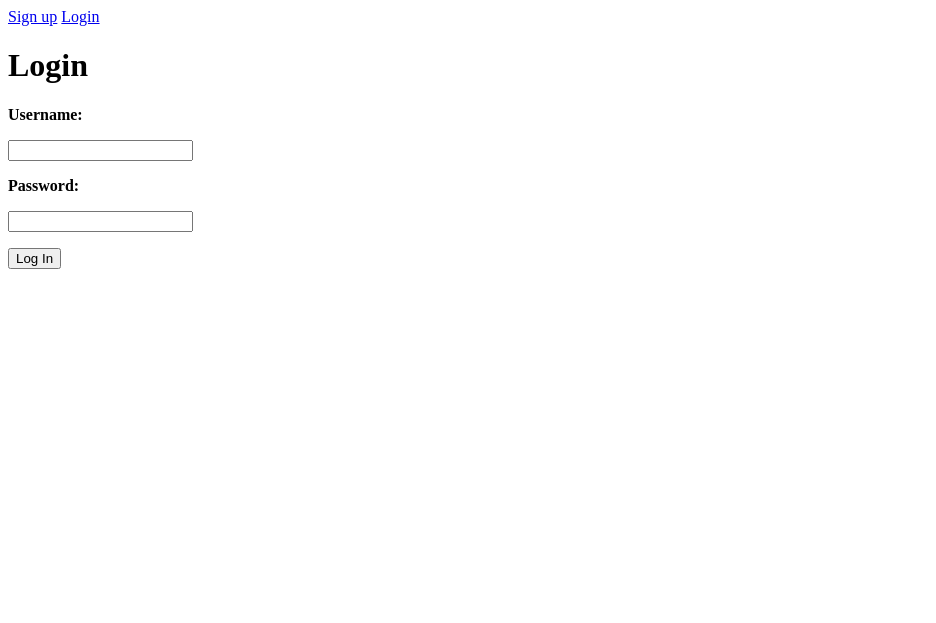
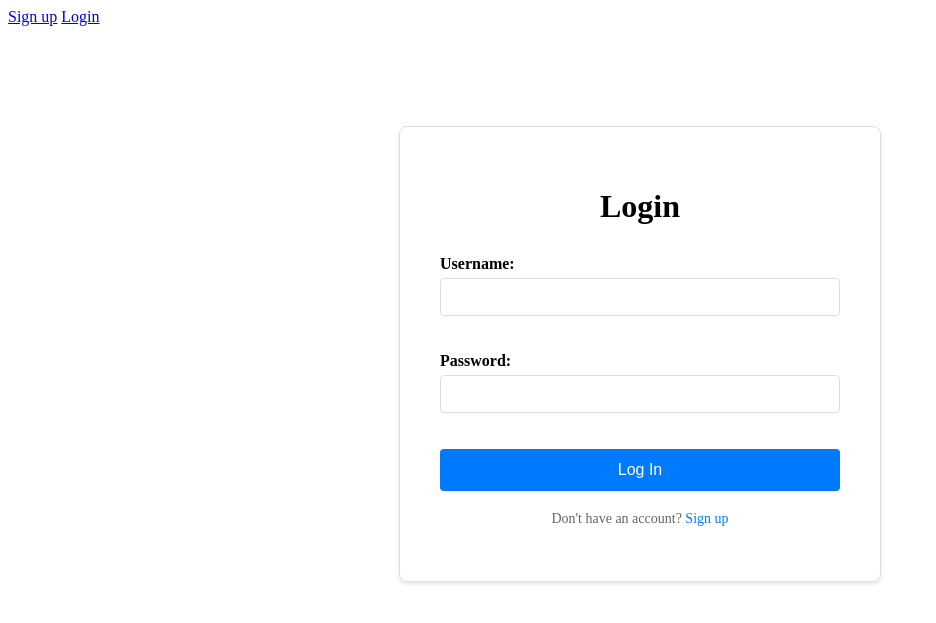
Before and after one commit to DoPe-EyeSZ/FOOD-REC, a Flask app: page / in a window 1280 px wide. Shown: the top 623 px of the page, without its empty margins (0-936 px from the left). Run offline with Flask 3, Linux system fonts and the light colour scheme.

Commit message:
styled login page

```diff
--- a/app/templates/login.html
+++ b/app/templates/login.html
@@ -5,15 +5,21 @@ Login
 {% endblock %}
 
 {% block content %}
-<h1>Login</h1>
+<div class="signup-container">
+    <h1 class="signup-title">Login</h1>
 
-<form action="#" method="POST">
-    <p><strong>Username:</strong></p>
-    <input type="text" name="username" required>
+    <form action="#" method="POST" class="signup-form">
+        <p class="form-label"><strong>Username:</strong></p>
+        <input type="text" name="username" required class="form-input">
 
-    <p><strong>Password:</strong></p>
-    <input type="password" name="password" required>
+        <p class="form-label"><strong>Password:</strong></p>
+        <input type="password" name="password" required class="form-input">
 
-    <p><button type="submit">Log In</button></p>
-</form>
+        <p><button type="submit" class="btn-primary">Log In</button></p>
+    </form>
+
+    <p class="signup-footer">
+        Don't have an account? <a href="{{ url_for('submission.signup') }}" class="link-primary">Sign up</a>
+    </p>
+</div>
 {% endblock %}
```
